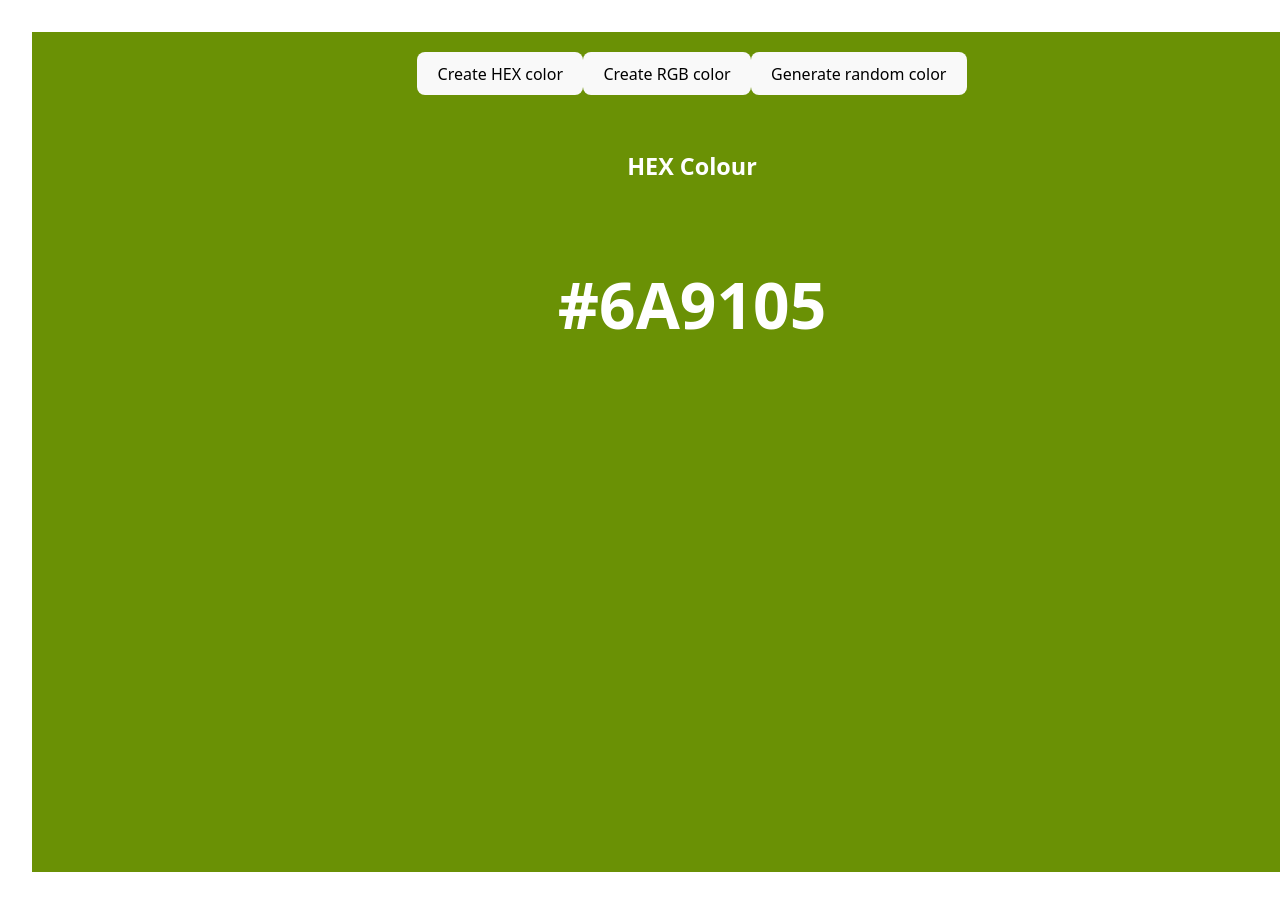
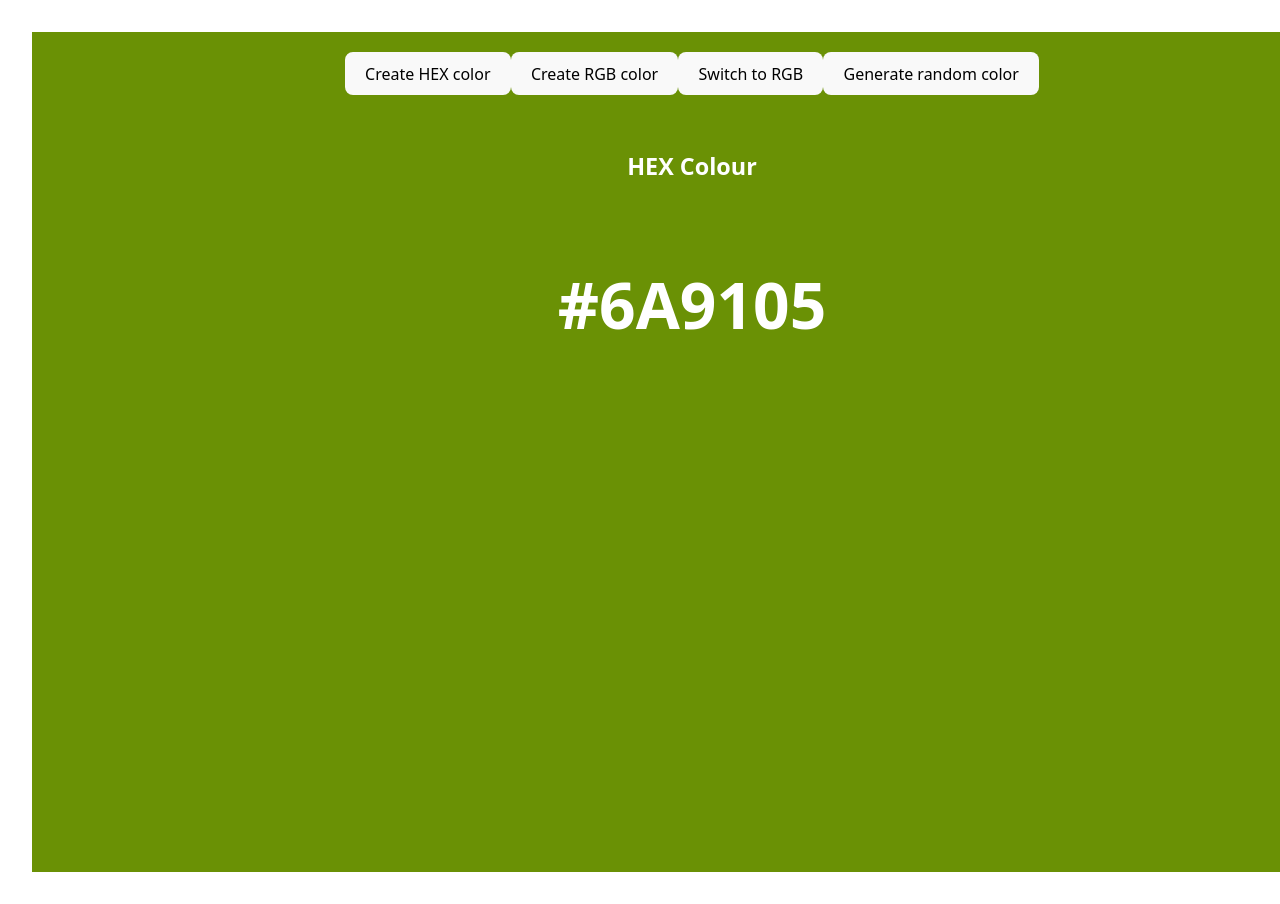
Before and after one commit to Caprice-Instinct/react-snippets, a React (Vite) app: page / in a window 1280 px wide. Shown: the top 904 px of the page. Built offline with nearby package versions, Linux system fonts and the light colour scheme.

Commit message:
fix: toggle button for rgb|hex

```diff
--- a/src/components/random_colour/index.jsx
+++ b/src/components/random_colour/index.jsx
@@ -32,6 +32,13 @@ export default function RandomColour() {
     if (type === "rgb") handleCreateRandomRgbColour();
     else handleCreateRandomHexColour();
   }, [type]);
+
+  function handleTypeChange() {
+    let typeOfColour = type;
+
+    if (typeOfColour === "hex") setType("rgb");
+    else setType("hex");
+  }
   return (
     <div
       style={{
@@ -43,6 +50,9 @@ export default function RandomColour() {
     >
       <button onClick={() => setType("hex")}>Create HEX color</button>
       <button onClick={() => setType("rgb")}>Create RGB color</button>
+      <button onClick={handleTypeChange}>
+        {type === "hex" ? "Switch to RGB" : "Switch to HEX"}
+      </button>
       <button
         onClick={
           type === "hex"
```
